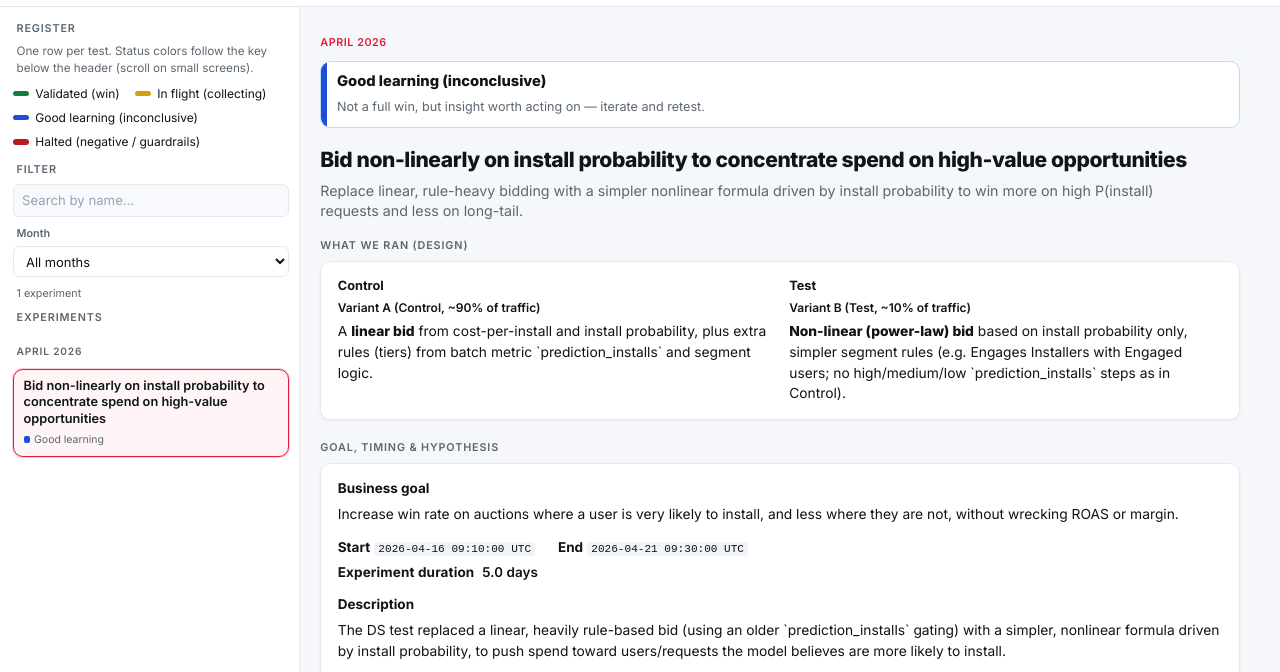
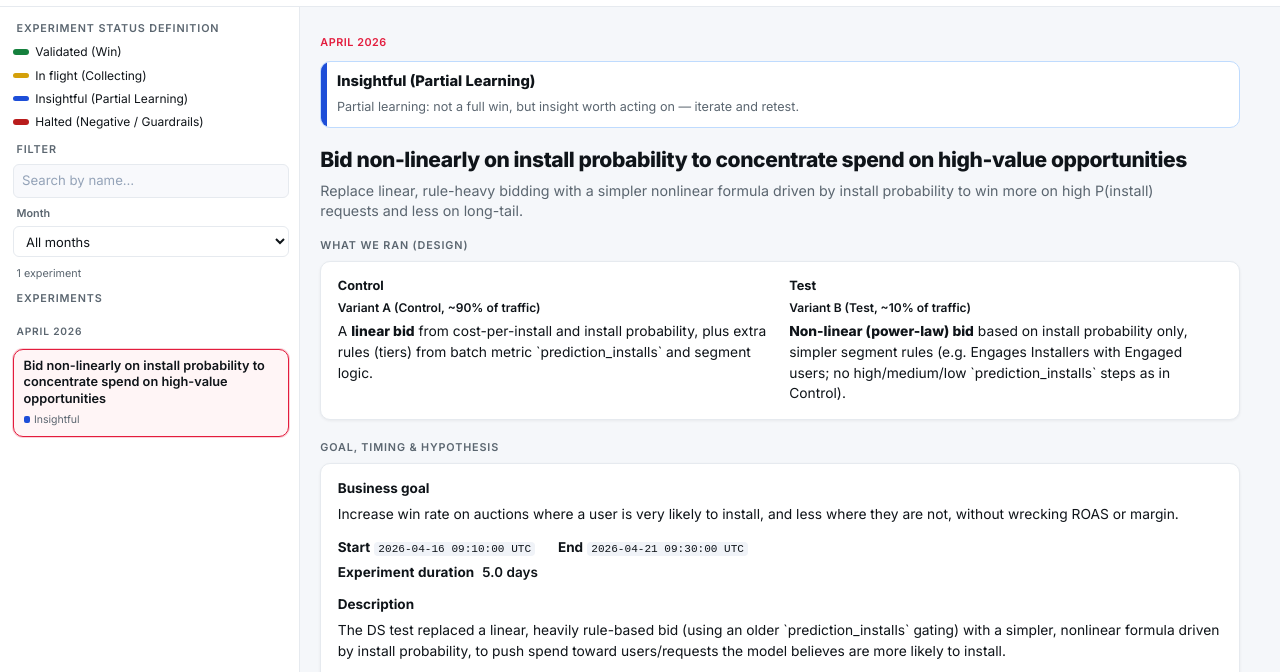
Before and after one commit to nimmijaswal-product/ds-experiments, a plain HTML site: page index.html in a window 1280 px wide. Shown: the part 56-728 px from the top of the page. Drawn offline with Linux system fonts and the light colour scheme.

Commit message:
update status and styling

```diff
--- a/css/styles.css
+++ b/css/styles.css
@@ -247,6 +247,14 @@ a {
   gap: 0.45rem 1rem;
   margin-bottom: 1rem;
   font-size: 0.8rem;
+}
+
+/* Left sidebar: one status per line */
+.status-legend--stacked {
+  flex-direction: column;
+  flex-wrap: nowrap;
+  align-items: flex-start;
+  gap: 0.4rem;
 }
 
 .status-legend-item {
--- a/data/experiments.json
+++ b/data/experiments.json
@@ -6,28 +6,28 @@
   "statusDefinitions": [
     {
       "id": "validated",
-      "label": "Validated (win)",
+      "label": "Validated (Win)",
       "shortLabel": "Validated",
       "description": "Primary metrics met; safe to scale or ship.",
       "color": "green"
     },
     {
       "id": "active",
-      "label": "In flight (collecting)",
+      "label": "In flight (Collecting)",
       "shortLabel": "In flight",
       "description": "Running; not yet conclusive.",
       "color": "yellow"
     },
     {
       "id": "learning",
-      "label": "Good learning (inconclusive)",
-      "shortLabel": "Good learning",
-      "description": "Not a full win, but insight worth acting on — iterate and retest.",
+      "label": "Insightful (Partial Learning)",
+      "shortLabel": "Insightful",
+      "description": "Partial learning: not a full win, but insight worth acting on — iterate and retest.",
       "color": "blue"
     },
     {
       "id": "halted",
-      "label": "Halted (negative / guardrails)",
+      "label": "Halted (Negative / Guardrails)",
       "shortLabel": "Halted",
       "description": "Stopped: material harm or no path to value without redesign.",
       "color": "red"
--- a/index.html
+++ b/index.html
@@ -31,11 +31,8 @@
 
       <div class="app-body">
         <aside class="sidebar">
-          <h3>Register</h3>
-          <p style="font-size:0.78rem; color:var(--muted); margin:0 0.25rem 0.6rem; line-height:1.4">
-            One row per test. Status colors follow the key below the header (scroll on small screens).
-          </p>
-          <div id="statusLegend" class="status-legend" style="margin-bottom:0.75rem"></div>
+          <h3>Experiment Status Definition</h3>
+          <div id="statusLegend" class="status-legend status-legend--stacked" style="margin-bottom:0.75rem"></div>
           <h3>Filter</h3>
           <div class="sidebar-filters" role="search">
             <input
@@ -62,8 +59,7 @@
       </div>
 
       <footer class="app-footer">
-        Digital Turbine data science &middot; Internal experiment log &middot; Status: green = win validated, yellow = in flight, blue = good
-        learning, red = halted (negative / guardrails)
+        Digital Turbine data science &middot; Internal experiment log &middot; Status key: green = Validated, yellow = In&nbsp;flight, blue = Insightful (Partial Learning), red = Halted
       </footer>
     </div>
 
```
